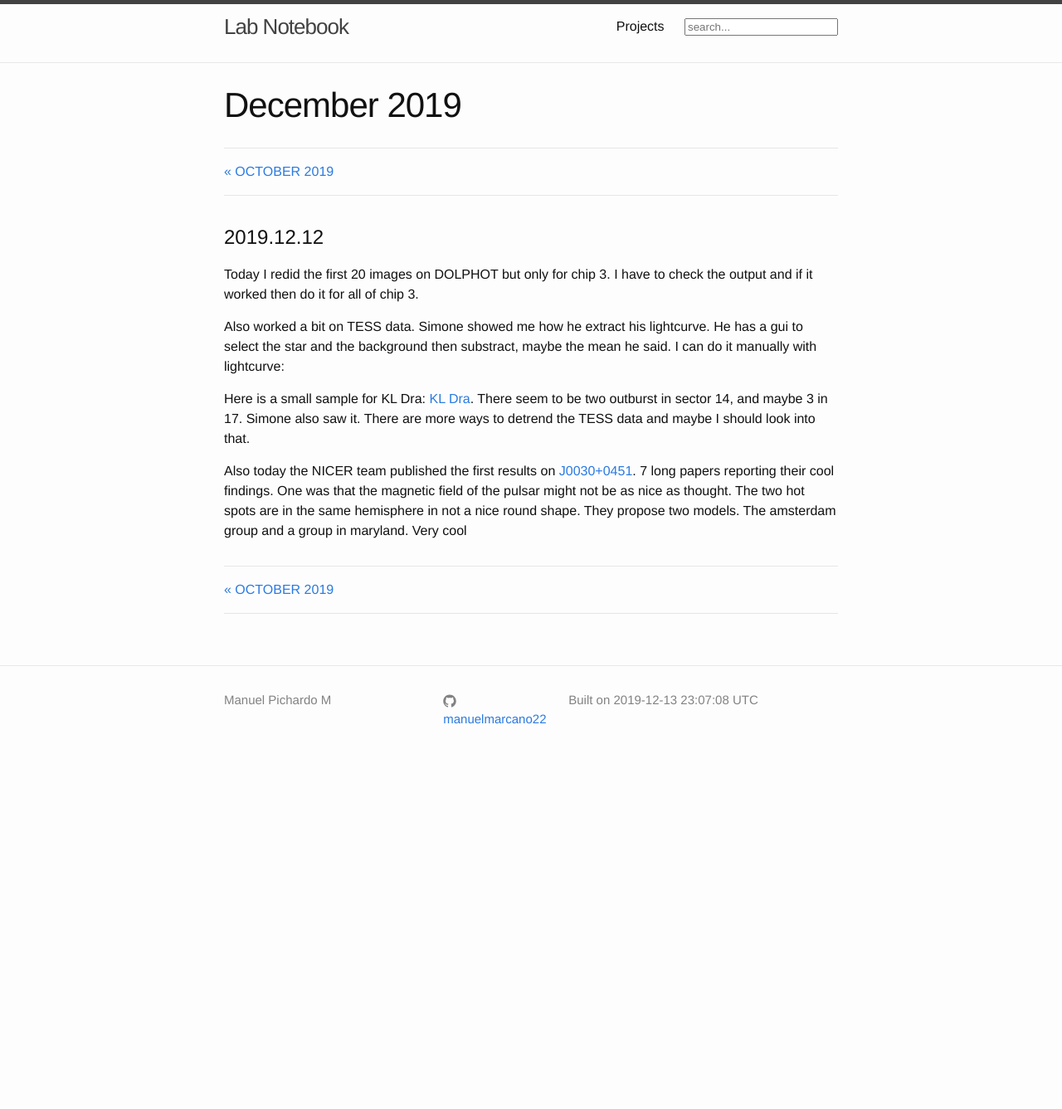
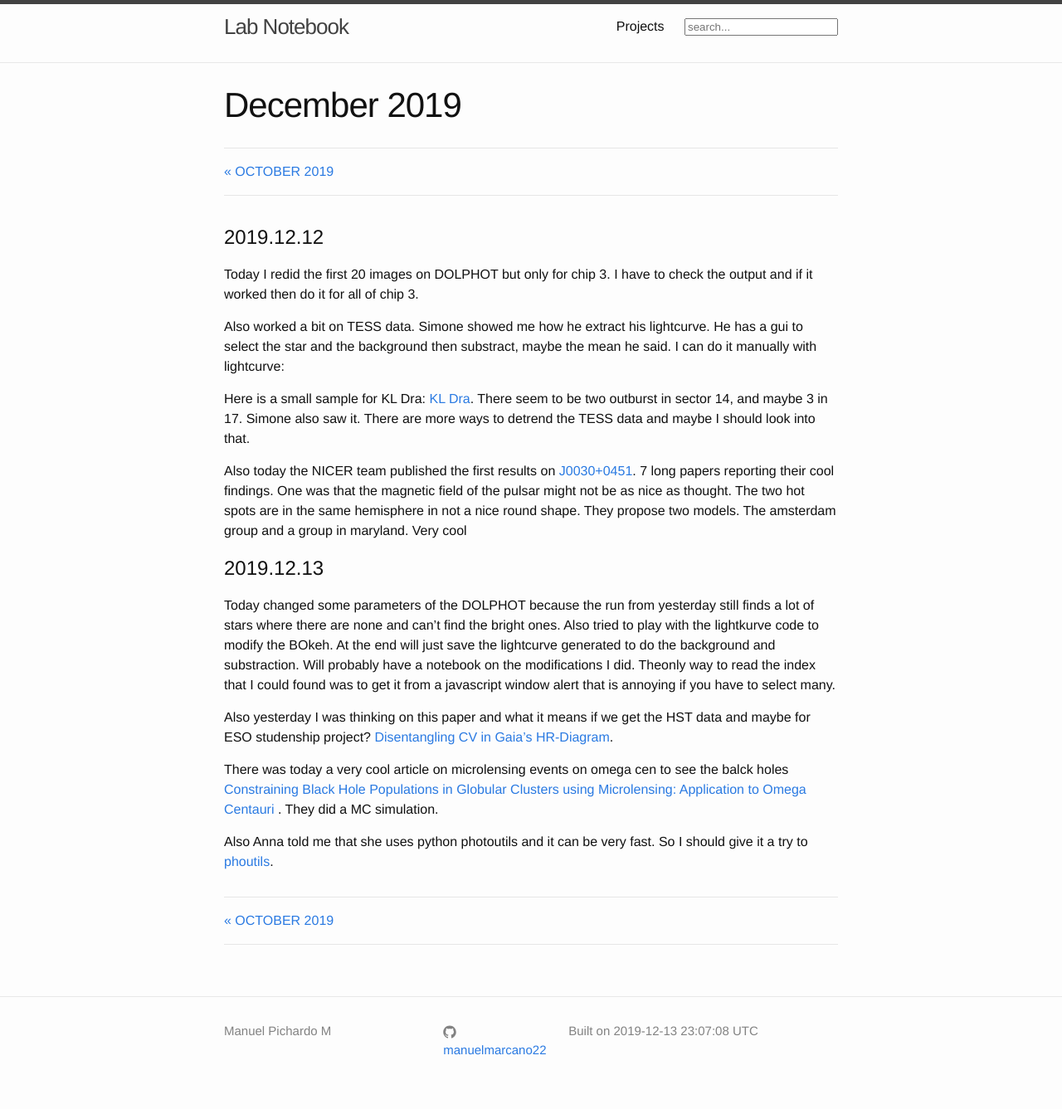
Before and after one commit to manuelmarcano22/Notebook, a Jekyll site: the page built from _posts/2019_12/2019-12-01-December.md, in a window 1280 px wide. Shown: the whole page at 83% size. Built offline with Jekyll 4.4.1, drawn with Linux system fonts in a browser that asks for light colours; before the commit the page ends 938 px from its top, so only the background shows below that.

Commit message:
Base Sources :octocat:

```diff
--- a/_posts/2019_12/2019-12-01-December.md
+++ b/_posts/2019_12/2019-12-01-December.md
@@ -13,3 +13,16 @@ Also worked a bit on TESS data. Simone showed me how he extract his lightcurve.
 Here is a small sample for KL Dra: [KL Dra](https://github.com/manuelmarcano22/TESSOutburst/blob/master/KL%20Dra.ipynb). There seem to be two outburst in sector 14, and maybe 3 in 17. Simone also saw it. There are more ways to detrend the TESS data and maybe I should look into that.
 
 Also today the NICER team published the first results on [J0030+0451](https://iopscience.iop.org/journal/2041-8205/page/Focus_on_NICER_Constraints_on_the_Dense_Matter_Equation_of_State). 7 long papers reporting their cool findings. One was that the magnetic field of the pulsar might not be as nice as thought. The two hot spots are in the same hemisphere in not a nice round shape. They propose two models. The amsterdam group and a group in maryland. Very cool
+
+
+
+# 2019.12.13
+
+Today changed some parameters of the DOLPHOT because the run from yesterday still finds a lot of stars where there are none and can't find the bright ones. Also tried to play with the lightkurve code to modify the BOkeh. At the end will just save the lightcurve generated to do the background and substraction. Will probably have a notebook on the modifications I did. Theonly way to read the index that I could found was to get it from a javascript window alert that is annoying if you have to select many.
+
+Also yesterday I was thinking on this paper and what it means if we get the HST data and maybe for ESO studenship project? [Disentangling CV in Gaia's HR-Diagram](https://arxiv.org/abs/1912.01531).
+
+There was today a very cool article on microlensing events on omega cen to see the balck holes [ Constraining Black Hole Populations in Globular Clusters using Microlensing: Application to Omega Centauri ](https://arxiv.org/abs/1912.05701). They did a MC simulation.
+
+
+Also Anna told me that she uses python photoutils and it can be very fast. So I should give it a try to [phoutils](https://photutils.readthedocs.io/en/stable/).
```
